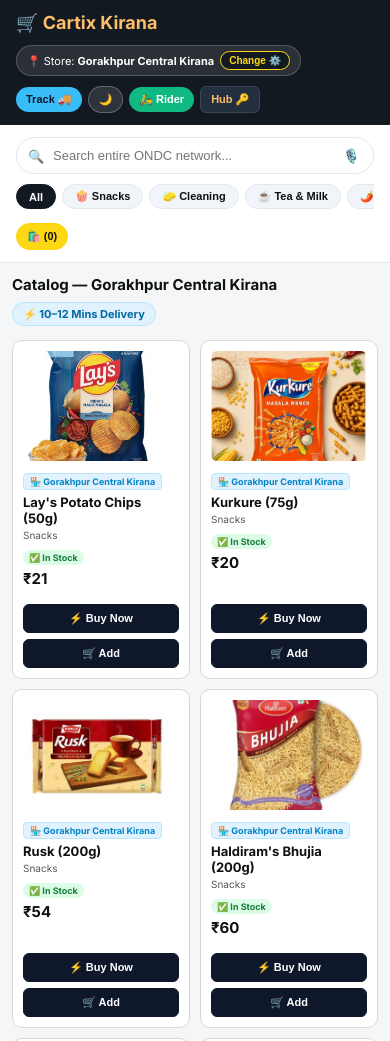
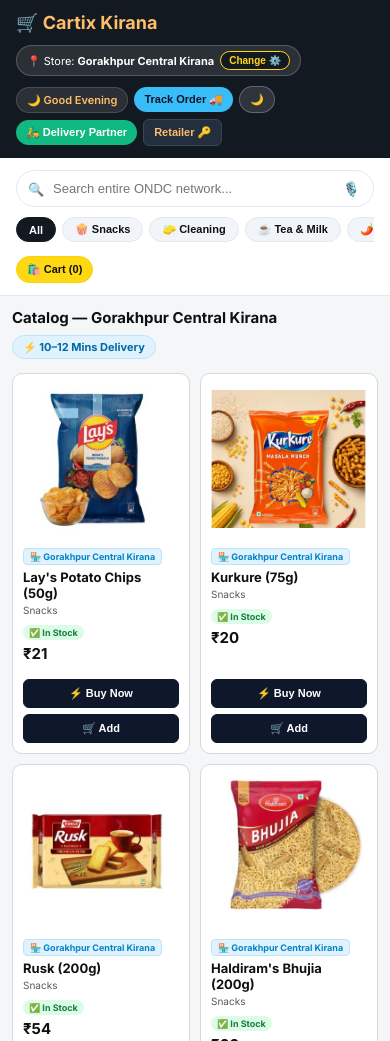
Before and after one commit to yashweb0001/Cartix, a website: page public/index.html in a window 390 px wide. Shown: the top 1041 px of the page. Drawn offline with nearby package versions, Linux system fonts and the light colour scheme.

Commit message:
Enhanced UI Detailing

```diff
--- a/public/index.html
+++ b/public/index.html
@@ -324,11 +324,16 @@
 
     .image-container {
       width: 100%;
-      height: 110px;
-      border-radius: 6px;
+      height: 150px;
+      /* Isko thoda sa bada kar sakte hain agar zaroorat ho */
+      border-radius: 8px;
       overflow: hidden;
       background: #f7f8f8;
-      margin-bottom: 8px;
+      margin-bottom: 10px;
+      display: flex;
+      align-items: center;
+      justify-content: center;
+      /* Image ko container ke beech mein laane ke liye */
     }
 
     @media (min-width: 640px) {
@@ -344,7 +349,10 @@
     .product-img {
       width: 100%;
       height: 100%;
-      object-fit: cover;
+      object-fit: contain;
+      /* 'cover' ki jagah 'contain' karne se poori image bina kate dikhegi */
+      background-color: #ffffff;
+      /* Agar image transparent hai toh piche white background rahega */
     }
 
     .product-title {
@@ -355,6 +363,11 @@
       display: -webkit-box;
       -webkit-line-clamp: 2;
       -webkit-box-orient: vertical;
+      display: -webkit-box;
+      -webkit-line-clamp: 2;
+      line-clamp: 2;
+      -webkit-box-orient: vertical;
+      overflow: hidden;
       overflow: hidden;
     }
 
@@ -738,6 +751,50 @@
       color: #15803d;
       border: 1px solid #15803d;
     }
+
+    /* ✨ New Cart Pop Animation */
+    @keyframes cartPop {
+      0% {
+        transform: scale(1);
+      }
+
+      50% {
+        transform: scale(1.2);
+        background-color: #10b981;
+        border-color: #10b981;
+        color: white;
+      }
+
+      100% {
+        transform: scale(1);
+      }
+    }
+
+    .cart-animate-pop {
+      animation: cartPop 0.4s ease-out;
+    }
+
+    /* ✨ New Cart Pop Animation */
+    @keyframes cartPop {
+      0% {
+        transform: scale(1);
+      }
+
+      50% {
+        transform: scale(1.2);
+        background-color: #10b981;
+        border-color: #10b981;
+        color: white;
+      }
+
+      100% {
+        transform: scale(1);
+      }
+    }
+
+    .cart-animate-pop {
+      animation: cartPop 0.4s ease-out;
+    }
   </style>
 </head>
 
@@ -755,10 +812,13 @@
     </div>
 
     <div class="nav-actions">
-      <button class="track-btn" onclick="openTrackerModal()">Track 🚚</button>
+      <span id="customerTimeBadge"
+        style="font-size: 11px; font-weight: 600; color: #febd69; background: rgba(255,255,255,0.1); padding: 5px 10px; border-radius: 16px; border: 1px solid rgba(255,255,255,0.15);">🌅
+        Good Morning</span>
+      <button class="track-btn" onclick="openTrackerModal()">Track Order 🚚</button>
       <button class="theme-toggle-btn" id="themeToggleBtn" onclick="toggleThemeMode()">🌙</button>
-      <button class="rider-nav-btn" onclick="window.location.href='/rider.html'">🛵 Rider</button>
-      <button class="retailer-btn" onclick="openLoginModal()">Hub 🔑</button>
+      <button class="rider-nav-btn" onclick="window.location.href='/rider.html'">🛵 Delivery Partner </button>
+      <button class="retailer-btn" onclick="openLoginModal()">Retailer 🔑</button>
     </div>
   </header>
 
@@ -779,7 +839,7 @@
         <button class="filter-chip" onclick="filterCategory('Masala', this)">🌶️ Masala</button>
         <button class="filter-chip" onclick="filterCategory('Atta, Rice & Dal', this)">🌾 Atta & Rice</button>
       </div>
-      <button class="cart-btn" onclick="toggleCart()">🛍️ (<span id="cartCount">0</span>)</button>
+      <button class="cart-btn" onclick="toggleCart()">🛍️ Cart (<span id="cartCount">0</span>)</button>
     </div>
   </section>
 
@@ -1088,6 +1148,15 @@
       if (!grid) return;
       grid.innerHTML = '';
       if (!items || !items.length) {
+        grid.innerHTML = `
+          <div style="grid-column: 1 / -1; text-align: center; padding: 50px 20px; display: flex; flex-direction: column; align-items: center; justify-content: center;">
+            <img src="https://cdn-icons-png.flaticon.com/512/7486/7486747.png" alt="No Items Found" style="width: 130px; opacity: 0.8; margin-bottom: 15px; filter: grayscale(20%);">
+            <h4 style="color: var(--text); font-size: 16px; margin-bottom: 6px;">Oops! Item nahi mila 😕</h4>
+            <p style="font-size: 13px; color: var(--text-muted);">Aapne jo search kiya wo abhi is store mein available nahi hai. Kuch aur try karein?</p>
+          </div>`;
+        return;
+      }
+      if (!items || !items.length) {
         grid.innerHTML = '<p style="grid-column:1/-1; text-align:center; padding:30px; font-size:13px; color:var(--text-muted);">No products found.</p>';
         return;
       }
@@ -1116,7 +1185,12 @@
         </div>`;
       });
     }
-
+    function getGreeting() {
+      const hour = new Date().getHours();
+      if (hour >= 5 && hour < 12) return "🌅 Good Morning";
+      if (hour >= 12 && hour < 17) return "☀️ Good Afternoon";
+      return "🌙 Good Evening";
+    }
     function getProductImage(p) {
       if (p.image) return p.image;
       const preset = kiranaPresetDatabase.find(k => k.title.toLowerCase() === p.title.toLowerCase());
@@ -1188,6 +1262,13 @@
     function updateCartUI() {
       document.getElementById('cartCount').innerText = cart.reduce((s, i) => s + i.qty, 0);
       document.getElementById('cartTotal').innerText = `₹ ${cart.reduce((s, i) => s + (i.price * i.qty), 0)}`;
+      // ✨ NAYA ANIMATION CODE ✨
+      const cartBtn = document.querySelector('.cart-btn');
+      if (cartBtn && cart.length > 0) {
+        cartBtn.classList.remove('cart-animate-pop');
+        void cartBtn.offsetWidth; // Trigger reflow to restart animation
+        cartBtn.classList.add('cart-animate-pop');
+      }
       const list = document.getElementById('cartItems');
 
       list.innerHTML = cart.length ? cart.map(i => `
@@ -1457,6 +1538,7 @@
     }
 
     document.addEventListener("DOMContentLoaded", () => {
+      document.getElementById('customerTimeBadge').innerText = getGreeting();
       ensureDefaultShopCatalogs();
       const savedShopName = localStorage.getItem('selectedStoreName') || DEFAULT_SHOP_NAME;
       document.getElementById('currentStoreTitle').innerText = savedShopName;
```
